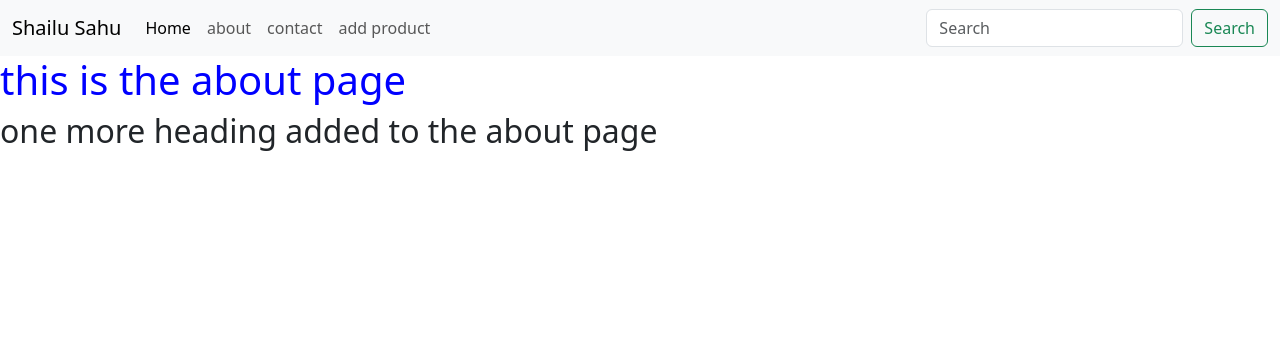
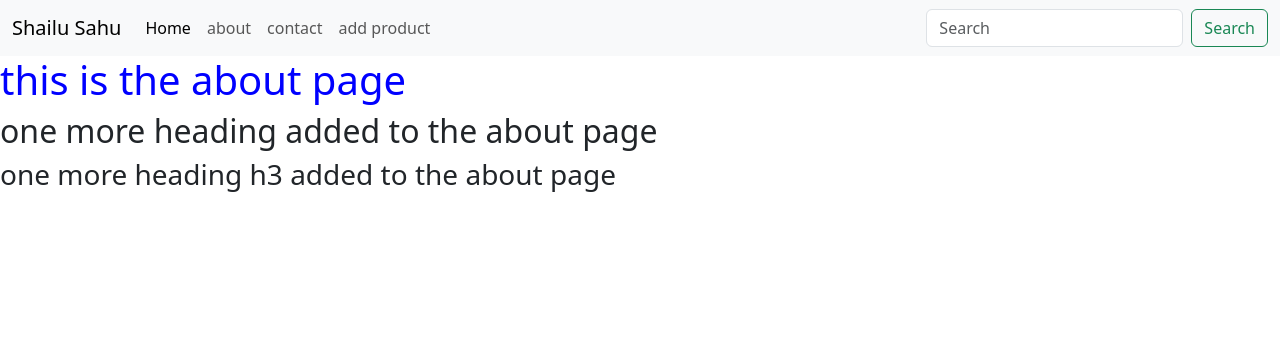
Before and after one commit to shailendra-sahu-43/first_django_project, a Django app: page /about in a window 1280 px wide. Shown: the top 356 px of the page. Run offline with Django 5.2, Linux system fonts and the light colour scheme.

Commit message:
h3 heading added to the about page

```diff
--- a/new_project/templates/about.html
+++ b/new_project/templates/about.html
@@ -4,4 +4,5 @@
 {% block extra_css %} <link href="{% static 'about_style/style.css' %}"rel ="stylesheet" type="text/css"> {% endblock %}
 <h1> this is the about page </h1>
 <h2> one more heading added to the about page</h2>
+<h3> one more heading h3 added to the about page</h3>
 {% endblock %}
```
